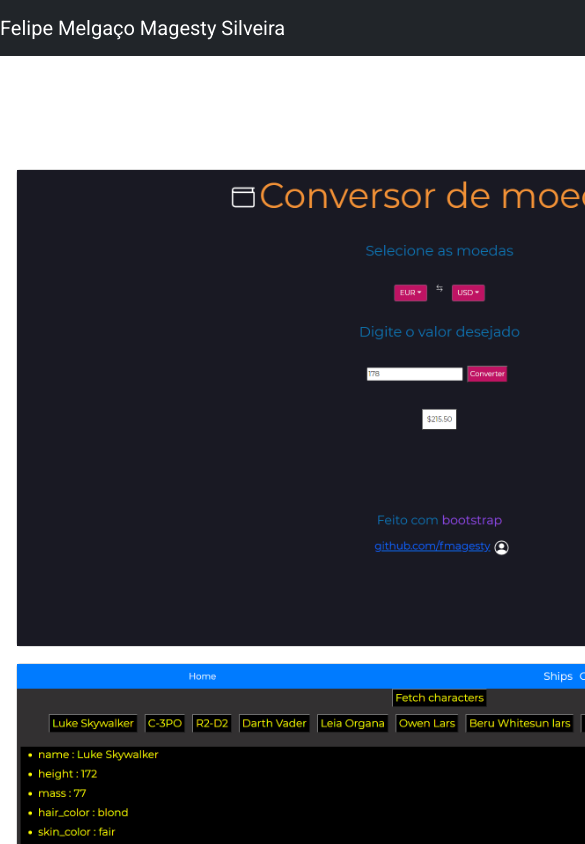
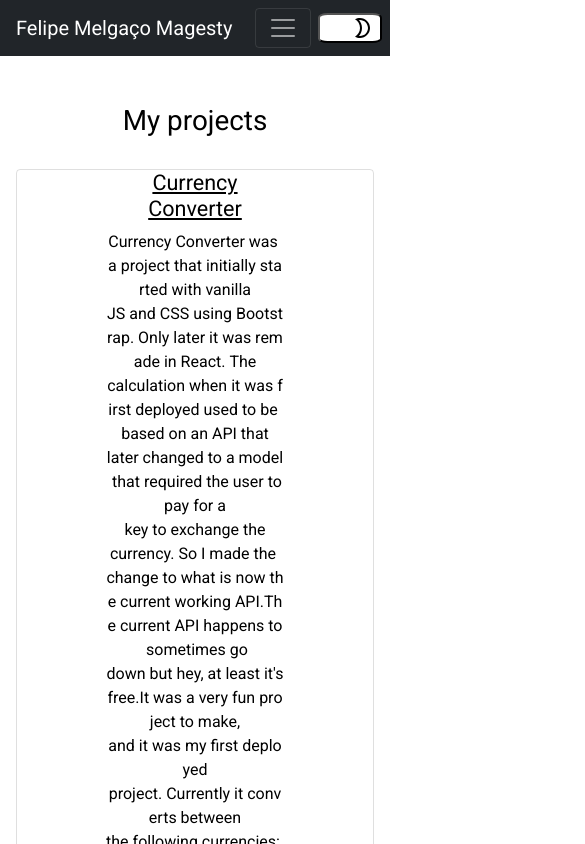
Before and after one commit to melipefelgaco/melipefelgaco, a React (Create React App) app: page / in a window 390 px wide. Shown: the top 844 px of the page, 585 px wide, since content can reach past the window. Built offline with nearby package versions, Linux system fonts and the light colour scheme.

Commit message:
updated css with media query to hide image on a screen with width < 629px

```diff
--- a/src/App.css
+++ b/src/App.css
@@ -2,7 +2,7 @@ body {
   text-align: center;
   line-height: 150%;
   font-family: "Roboto", sans-serif;
-  display: flex;
+  box-sizing: border-box;
 }
 .toggle-btn {
   border-radius: 15%;
@@ -23,23 +23,28 @@ body {
   margin-bottom: 1rem;
 }
 .mr-auto :hover {
-  border-top: orangered solid;
+  border-top: white solid;
 }
-h4 {
-  color: orangered;
+.card-title {
+  text-decoration: underline;
 }
-img {
+.card-img {
   display: block;
-  max-width: 845px;
-  max-height: 537px;
-  width: auto;
-  height: auto;
+  width: 50%;
 }
 .info-card {
   display: block;
-  max-width: 900px;
+  width: 50%;
 }
-h1 {
+.section-title {
   margin-top: 2rem;
   margin-bottom: 2rem;
 }
+.navbar-brand {
+  margin-left: 1rem;
+}
+@media (max-width: 629px) {
+  .card-img {
+    display: none;
+  }
+}
--- a/src/Components/About.js
+++ b/src/Components/About.js
@@ -3,7 +3,7 @@ import React from "react";
 const About = () => {
   return (
     <div className="about" id="about">
-      <h1>About me</h1>
+      <h1 className="section-title">About me</h1>
       <p>
         Recently I've been coding every day, and started to drink tea and liked
         it. I unwind playing a game or listening to music. Or both. Reading,
--- a/src/Components/Contact.js
+++ b/src/Components/Contact.js
@@ -3,7 +3,7 @@ import React from "react";
 const Contact = () => {
   return (
     <div className="contact" id="contact">
-      <h1>How to contact</h1>
+      <h1 className="section-title">How to contact</h1>
       <a target={"_blank"} rel="noreferrer" href="https://github.com/fmagesty">
         My Github Profile
       </a>
--- a/src/Components/Header.js
+++ b/src/Components/Header.js
@@ -6,7 +6,7 @@ const Header = ({ themeColors, toggleTheme }) => {
   return (
     <div className="navbar-container">
       <Navbar collapseOnSelect expand="lg" bg="dark" variant="dark">
-        <Navbar.Brand>Felipe Melgaço Magesty Silveira</Navbar.Brand>
+        <Navbar.Brand>Felipe Melgaço Magesty</Navbar.Brand>
         <Navbar.Toggle aria-controls="responsive-navbar-nav" />
         <Navbar.Collapse id="responsive-navbar-nav">
           <Nav className="mr-auto">
--- a/src/Components/ProjectCard.js
+++ b/src/Components/ProjectCard.js
@@ -4,12 +4,12 @@ import data from "../data";
 const ProjectCard = () => {
   return (
     <div>
-      <h1>My projects</h1>
+      <h1 className="section-title">My projects</h1>
       {data.map((data) => (
-        <div className="card">
-          <img src={data.img} alt="" />
+        <div className="card" key={data.title}>
+          <img src={data.img} alt="project screenshot" className="card-img" />
           <div className="info-card">
-            <h4>{data.title}</h4>
+            <h4 className="card-title">{data.title}</h4>
             <p>{data.text}</p>
             <p className="website">
               Website:{" "}
```
